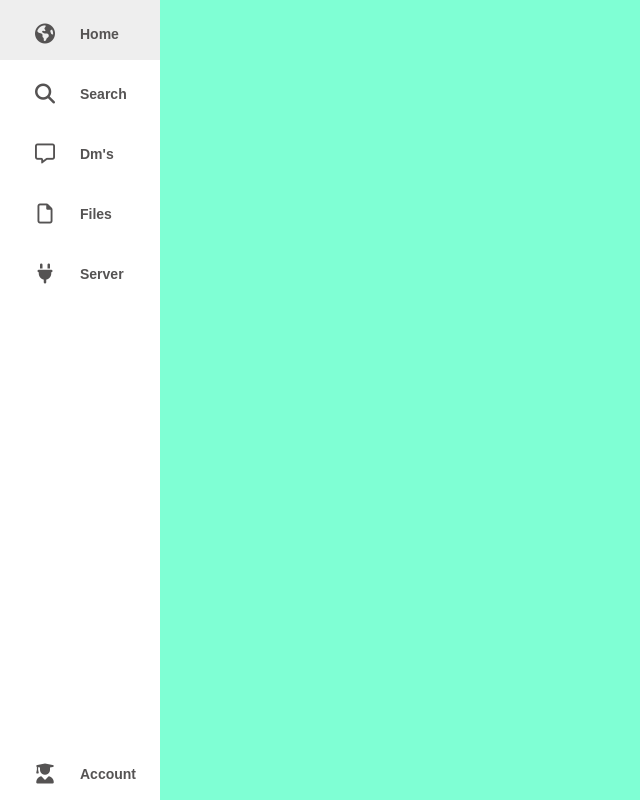
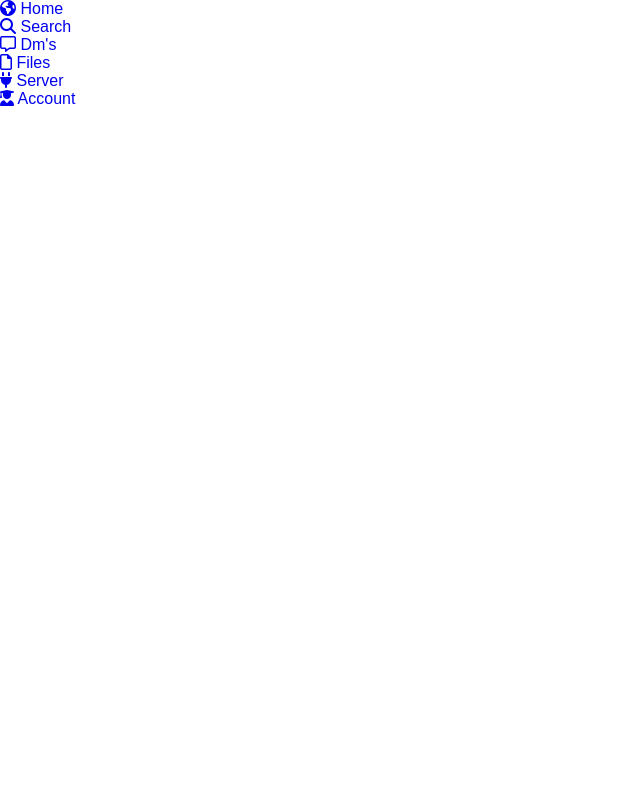
Before and after one commit to yannik2205/WebsiteDBA, a PHP site: page /index2.html in a window 1280 px wide. Shown: the whole page, without its empty margins (0-640 px from the left). Run offline with PHP 8.4, Linux system fonts and the light colour scheme; some libraries are stand-ins or nearby versions.

Commit message:
side menu

```diff
--- a/General2.css
+++ b/General2.css
@@ -1,3 +1,4 @@
+
 *{
     margin: 0;
     padding: 0;
@@ -7,7 +8,7 @@
     font-family: "Poppins", sans-serif;
 }
 body{
-    background-color: aquamarine;
+
 }
 body::-webkit-scrollbar{
     width: 5px;
@@ -19,57 +20,6 @@ body::-webkit-scrollbar-thumb{
 body::-webkit-scrollbar-track{
     background: rgb(0, 0, 0);
 }
-
-nav{
-    position: absolute;
-    top: 0;
-    bottom: 0;
-    left: 0;
-    height: 100%;
-    background: #fff;
-    width: 80px;
-    overflow: hidden;
-    transition: width 0.2s, linear;
-    box-sizing: 0 20px 35px rgba(0,0,0,0.1);
-    transition: all 0.35s;
-    font-weight: bold;
+.Background{
+    z-index: auto;
 }
-a{
-    position: relative;
-    color: rgb(85,83,83);
-    font-size: 14px;
-    display: table;
-    width: 300px;
-    padding: 10px;
-}
-.fa-solid{
-    position: relative;
-    width: 70px;
-    height: 40px;
-    top: 14px;
-    font-size: 20px;
-    text-align: center;
-}
-.fa-regular{
-    position: relative;
-    width: 70px;
-    height: 40px;
-    top: 14px;
-    font-size: 20px;
-    text-align: center;
-}
-.Link-Text{
-    position: relative;
-    top: 12px;
-    margin-left: 0px;
-}
-a:hover{
-    background: #eee;
-}
-nav:hover{
-width: 160px;
-}
-.Account{
-    position: absolute;
-    bottom: 0;
-}
```
